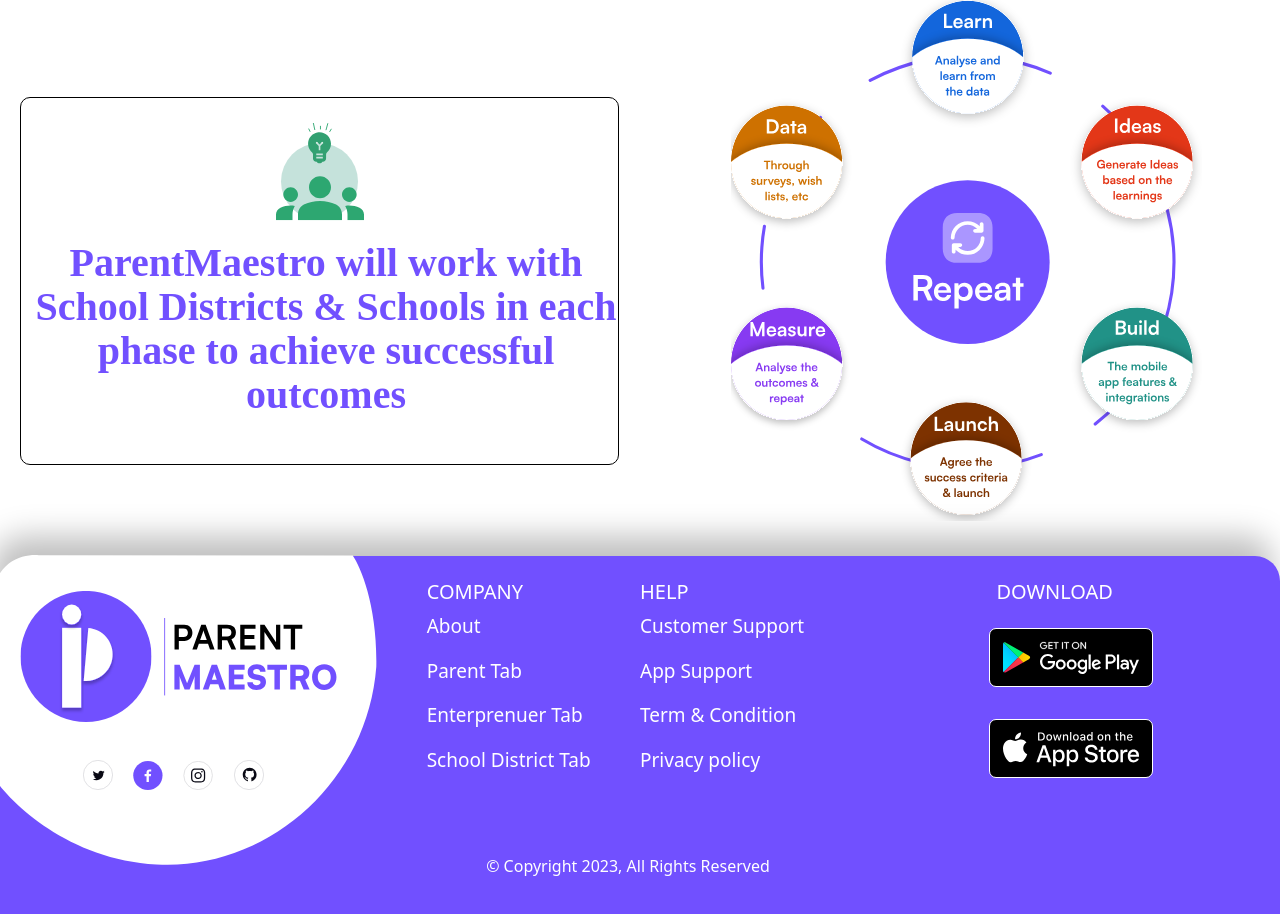
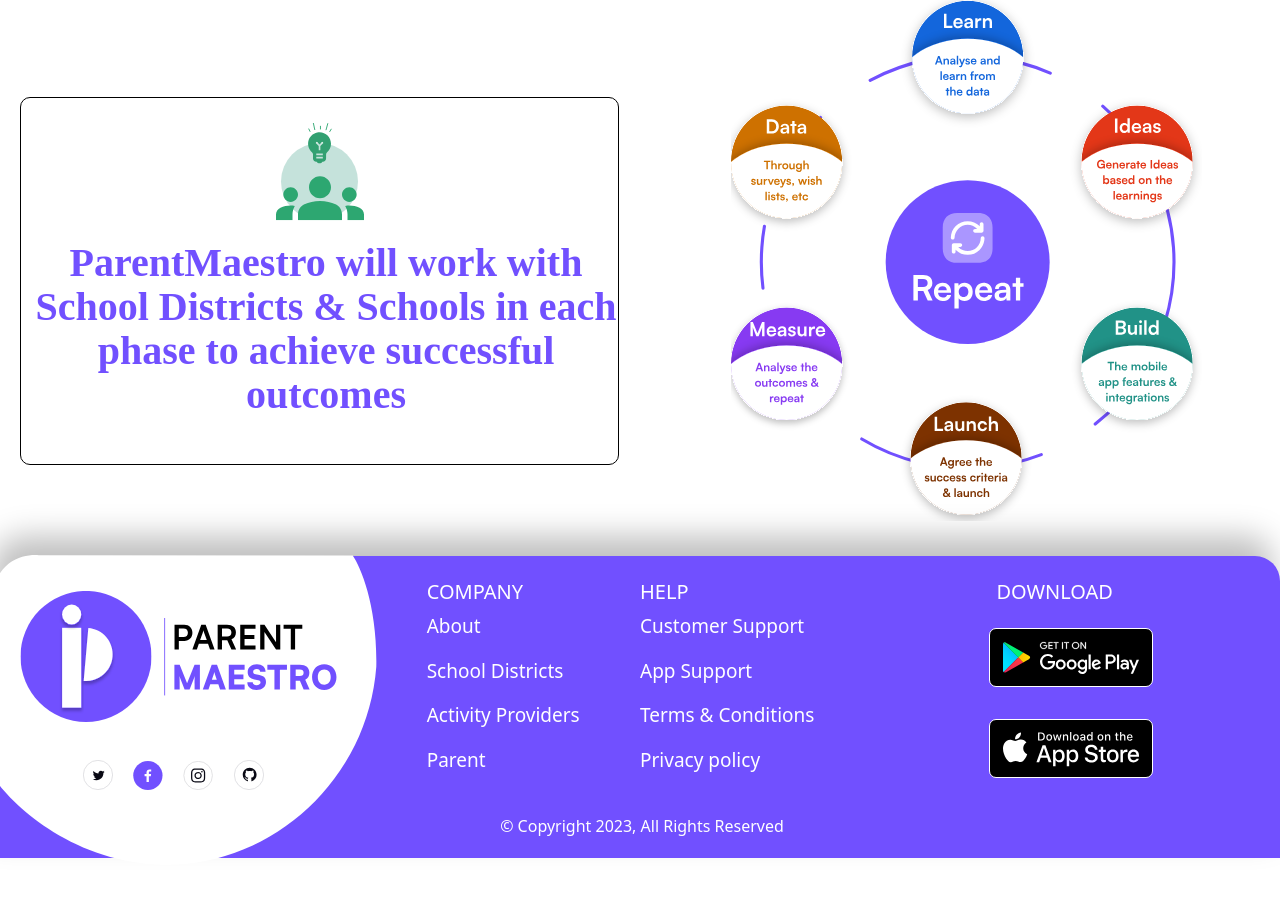
Before and after one commit to TechnoboostSoftware/kids-app-website, a plain HTML site: page school.html in a window 1280 px wide. Shown: the part 1180-2094 px from the top of the page. After the commit the page ends 2045 px from the top, so only its background shows below. Drawn offline with nearby package versions, Linux system fonts and the light colour scheme; a web font is replaced by a local one.

Commit message:
updated index activity and school footer and content

```diff
--- a/CSS/activity.css
+++ b/CSS/activity.css
@@ -135,7 +135,8 @@
     margin-top: 60px;
     width: 100%;
     padding: 40px 10px;
-    background: #7150FF;
+    background: linear-gradient(90deg, #7150FF 35.19%, #4020C8 63.11%);
+    box-shadow: 0px 21px 21px rgba(0, 0, 0, 0.25);
 }
 
 .activity h1 {
@@ -336,9 +337,8 @@
 }
 
 .footer p {
-    padding-top: 60px;
+    padding: 20px 0px 20px 28px;
     color: white;
-    padding-bottom: 20px;
 }
 
 .last {
@@ -682,6 +682,6 @@ ul.list-unstyled-download {
 
     .footer p {
         color: white;
-        padding-bottom: 50px;
+        padding-bottom: 40px;
     }
 }
--- a/CSS/index.css
+++ b/CSS/index.css
@@ -136,7 +136,8 @@
 
 .main {
     padding-top: 125px;
-    background: #7150FF;
+    background: linear-gradient(90deg, #7150FF 35.19%, #4020C8 63.11%);
+    box-shadow: 0px 21px 21px rgba(0, 0, 0, 0.25);
 }
 
 .main-text {
@@ -468,9 +469,8 @@
 }
 
 .footer p {
-    padding-top: 60px;
+    padding: 20px 0px 20px 28px;
     color: white;
-    padding-bottom: 20px;
 }
 
 .last {
@@ -958,7 +958,7 @@ ul.list-unstyled-download {
 
     .footer p {
         color: white;
-        padding-bottom: 50px;
+        padding-bottom: 40px;
     }
     .backgroundImage{
         background-image: unset;
--- a/CSS/school.css
+++ b/CSS/school.css
@@ -135,7 +135,8 @@
     margin-top: 60px;
     width: 100%;
     padding: 40px 10px;
-    background: #7150FF;
+    background: linear-gradient(90deg, #7150FF 35.19%, #4020C8 63.11%);
+    box-shadow: 0px 21px 21px rgba(0, 0, 0, 0.25);
 }
 
 .School-Districts h1 {
@@ -308,9 +309,8 @@
 }
 
 .footer p {
-    padding-top: 60px;
+    padding: 20px 0px 20px 28px;
     color: white;
-    padding-bottom: 20px;
 }
 
 .last {
@@ -618,6 +618,6 @@ ul.list-unstyled-download {
 
     .footer p {
         color: white;
-        padding-bottom: 50px;
+        padding-bottom: 40px;
     }
 }
--- a/school.html
+++ b/school.html
@@ -186,7 +186,7 @@
         </div>
 
 
-        <div class="footer pb-5" data-aos="fade-up">
+        <div class="footer " data-aos="fade-up">
             <div class="row color-footer">
                 <div class="col-lg-4 col-sm-12 footer-height">
                     <img src="IMAGES/Ellipse.svg" data-aos="fade-up" data-aos-duration="1000" class="ellipes">
@@ -202,9 +202,9 @@
                     <h5>COMPANY</h5>
                     <ul class="list-unstyled mb-2">
                         <li class="mb-3"><a href="about-us.html">About</a></li>
-                        <li class="mb-3"><a href="parent.html">Parent Tab</a></li>
-                        <li class="mb-3"><a href="activity.html">Enterprenuer Tab</a></li>
-                        <li class="mb-3"><a href="school.html">School District Tab</a></li>
+                        <li class="mb-3"><a href="school.html">School Districts</a></li>
+                        <li class="mb-3"><a href="activity.html">Activity Providers</a></li>
+                        <li class="mb-3"><a href="parent.html">Parent</a></li>
                     </ul>
                 </div>
                 <div class="col-lg-2 col-sm-12 footer-list footer-height list-company-help">
@@ -214,7 +214,7 @@
                                 Support</a></li>
                         <li class="mb-3"><a href="#" data-bs-toggle="modal" data-bs-target="#extraLargeModal"> App
                                 Support</a></li>
-                        <li class="mb-3"><a href="terms.html">Term & Condition</a></li>
+                        <li class="mb-3"><a href="terms.html">Terms & Conditions</a></li>
                         <li class="mb-3"><a href="policy.html">Privacy policy</a></li>
                     </ul>
                 </div>
```
Also changed, not shown: activity.html (+4 -4 lines), index.html (+1 -1 lines).
